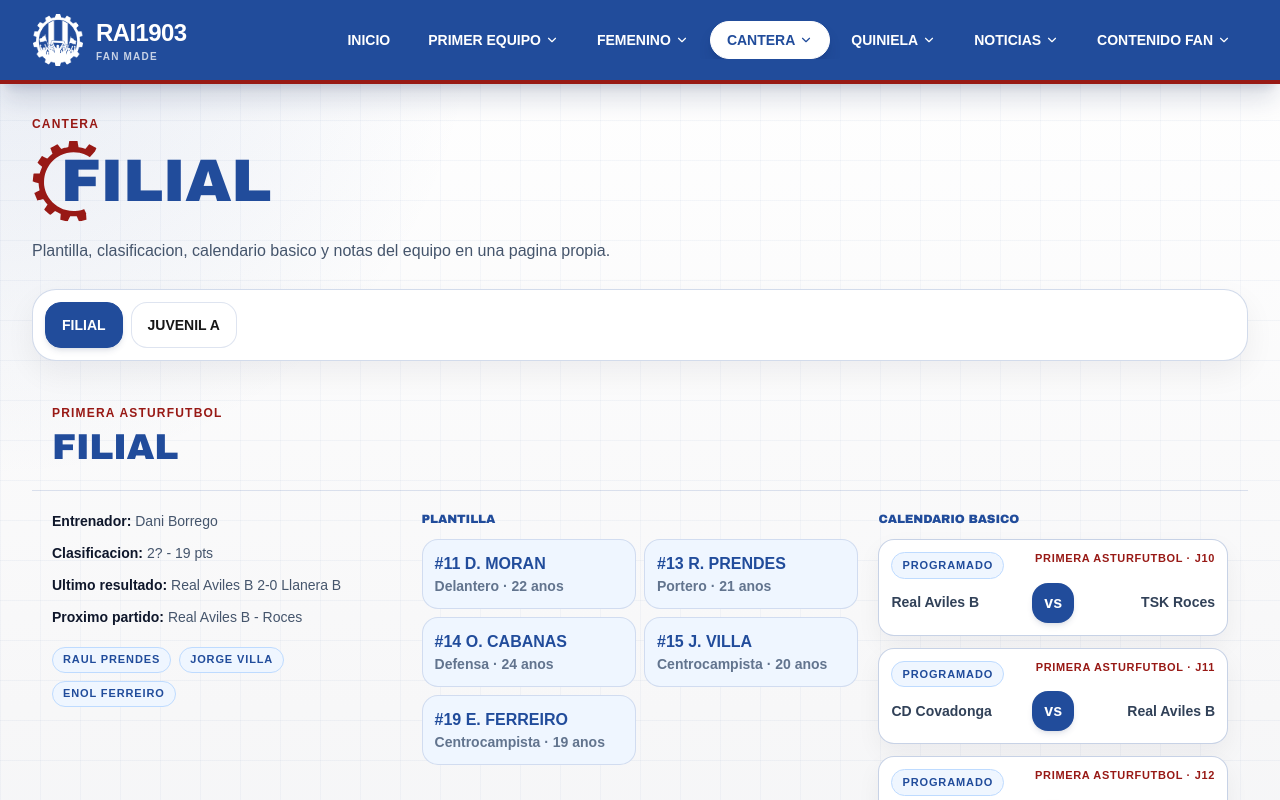
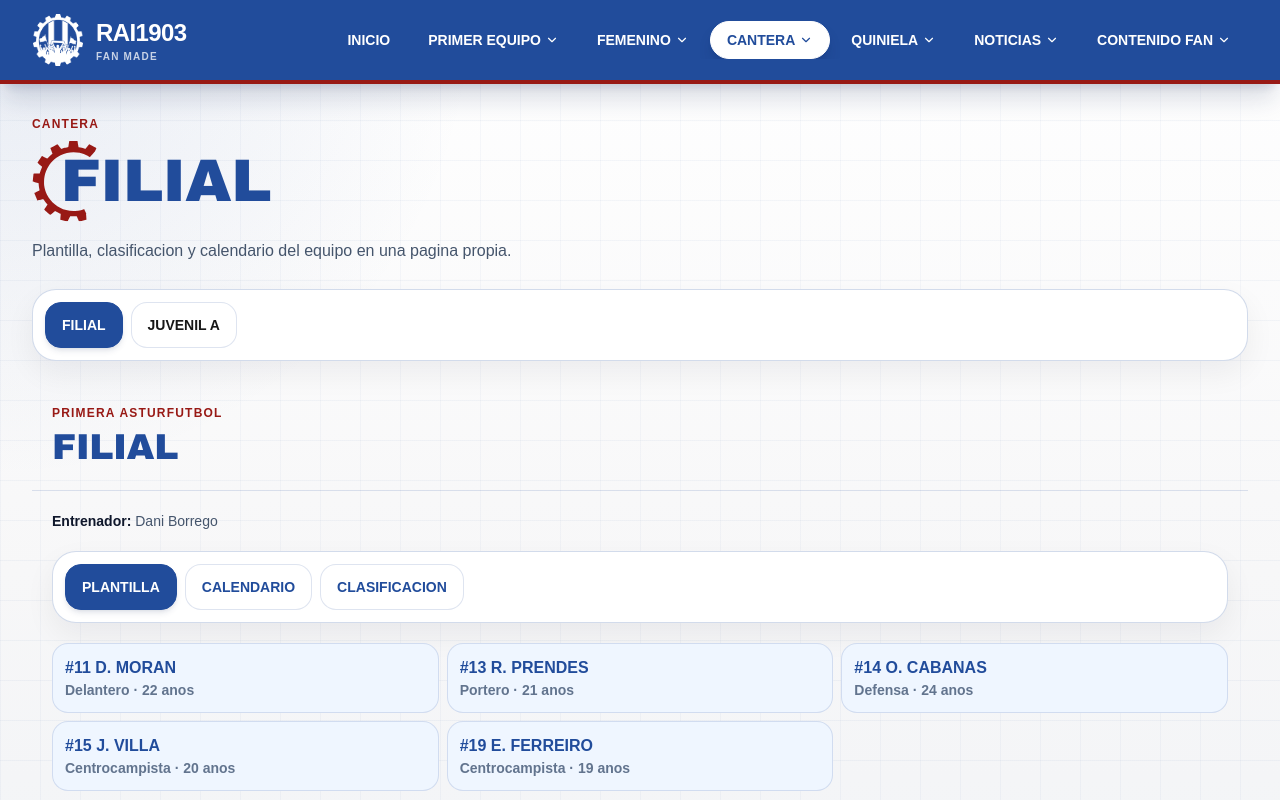
Before and after one commit to academiaohara/RAI1903, a Next.js app: page /cantera/filial in a window 1280 px wide. Shown: the top 800 px of the page. Built offline with nearby package versions, Linux system fonts and the light colour scheme.

Commit message:
Refactor cantera team page with tabbed full-width sections
Keep only coach in the info block and move plantilla, calendario,
and clasificacion into a horizontal section navigator matching SectionTabs styling.

Co-authored-by: academiaohara <academiaohara@users.noreply.github.com>

```diff
--- a/app/cantera/[teamId]/page.tsx
+++ b/app/cantera/[teamId]/page.tsx
@@ -1,8 +1,6 @@
 import { notFound } from "next/navigation";
-import { Badge } from "@/components/Badge";
+import { CanteraTeamSections } from "@/components/cantera/CanteraTeamSections";
 import { Card } from "@/components/Card";
-import { LeagueTable } from "@/components/LeagueTable";
-import { MatchCard } from "@/components/MatchCard";
 import { PageHero } from "@/components/PageHero";
 import { SectionTabs } from "@/components/SectionTabs";
 import { academyTeams } from "@/data/mock";
@@ -23,40 +21,18 @@ export default async function CanteraTeamPage({ params }: { params: Promise<{ te
 
   return (
     <div className="space-y-6">
-      <PageHero eyebrow="Cantera" title={team.name} description="Plantilla, clasificacion, calendario basico y notas del equipo en una pagina propia." />
+      <PageHero eyebrow="Cantera" title={team.name} description="Plantilla, clasificacion y calendario del equipo en una pagina propia." />
       <SectionTabs tabs={tabs} />
 
       <Card eyebrow={team.category} title={team.name}>
-        <div className="grid gap-5 xl:grid-cols-[0.8fr_1fr_0.8fr]">
-          <div className="space-y-3 text-sm text-slate-600">
-            <p><strong className="text-slate-900">Entrenador:</strong> {team.coach}</p>
-            <p><strong className="text-slate-900">Clasificacion:</strong> {team.position}</p>
-            <p><strong className="text-slate-900">Ultimo resultado:</strong> {team.lastResult}</p>
-            <p><strong className="text-slate-900">Proximo partido:</strong> {team.nextMatch}</p>
-            <div className="flex flex-wrap gap-2 pt-2">{team.standoutPlayers.map((player) => <Badge key={player} tone="blue">{player}</Badge>)}</div>
-          </div>
-          <div>
-            <h3 className="mb-3 text-xs font-bold uppercase tracking-normal text-[#214C9B]">Plantilla</h3>
-            <div className="grid gap-2 sm:grid-cols-2">
-              {team.roster.map((player) => (
-                <div key={player.id} className="rounded-2xl border border-[#214C9B]/15 bg-blue-50 p-3">
-                  <p className="font-extrabold uppercase text-[#214C9B]">#{player.number} {player.displayName}</p>
-                  <p className="text-sm font-bold text-slate-500">{player.position} · {player.age} anos</p>
-                </div>
-              ))}
-            </div>
-          </div>
-          <div>
-            <h3 className="mb-3 text-xs font-bold uppercase tracking-normal text-[#214C9B]">Calendario basico</h3>
-            <div className="space-y-3">{team.calendar.map((match) => <MatchCard key={match.id} match={match} compact />)}</div>
-          </div>
-        </div>
-        <div className="mt-5 grid gap-5 xl:grid-cols-[1fr_0.45fr]">
-          <LeagueTable teams={team.table} compact />
-          <div className="rounded-2xl border border-slate-200 bg-slate-50 p-4">
-            <p className="text-xs font-bold uppercase tracking-normal text-slate-500">Notas</p>
-            {team.news.map((item) => <p key={item} className="mt-2 text-sm font-bold text-slate-700">{item}</p>)}
-          </div>
+        <CanteraTeamSections team={team} />
+        <div className="mt-5 rounded-2xl border border-slate-200 bg-slate-50 p-4">
+          <p className="text-xs font-bold uppercase tracking-normal text-slate-500">Notas</p>
+          {team.news.map((item) => (
+            <p key={item} className="mt-2 text-sm font-bold text-slate-700">
+              {item}
+            </p>
+          ))}
         </div>
       </Card>
     </div>
--- /dev/null
+++ b/components/cantera/CanteraTeamSections.tsx
@@ -0,0 +1,81 @@
+"use client";
+
+import { useState } from "react";
+import { LeagueTable } from "@/components/LeagueTable";
+import { MatchCard } from "@/components/MatchCard";
+import { cn } from "@/lib/utils";
+import type { AcademyTeam } from "@/types";
+
+const sectionShellClassName =
+  "rounded-3xl border border-[#214C9B]/20 bg-white p-3 shadow-[0_12px_30px_rgba(17,24,39,0.06)] no-scrollbar flex gap-2 overflow-x-auto";
+
+const sections = [
+  { id: "plantilla", label: "Plantilla" },
+  { id: "calendario", label: "Calendario" },
+  { id: "clasificacion", label: "Clasificacion" },
+] as const;
+
+type SectionId = (typeof sections)[number]["id"];
+
+type CanteraTeamSectionsProps = {
+  team: AcademyTeam;
+};
+
+export function CanteraTeamSections({ team }: CanteraTeamSectionsProps) {
+  const [activeSection, setActiveSection] = useState<SectionId>("plantilla");
+
+  return (
+    <div className="space-y-5">
+      <p className="text-sm text-slate-600">
+        <strong className="text-slate-900">Entrenador:</strong> {team.coach}
+      </p>
+
+      <nav className={sectionShellClassName} aria-label="Secciones del equipo">
+        {sections.map((section) => {
+          const active = activeSection === section.id;
+          return (
+            <button
+              key={section.id}
+              type="button"
+              aria-pressed={active}
+              onClick={() => setActiveSection(section.id)}
+              className={cn(
+                "min-w-fit rounded-2xl border px-4 py-3 text-sm font-bold uppercase tracking-normal transition",
+                active
+                  ? "border-[#214C9B] bg-[#214C9B] text-white shadow-md shadow-blue-950/10"
+                  : "border-[#214C9B]/15 bg-white text-[#214C9B] hover:border-[#214C9B] hover:bg-blue-50",
+              )}
+            >
+              {section.label}
+            </button>
+          );
+        })}
+      </nav>
+
+      {activeSection === "plantilla" && (
+        <div className="grid gap-2 sm:grid-cols-2 lg:grid-cols-3">
+          {team.roster.map((player) => (
+            <div key={player.id} className="rounded-2xl border border-[#214C9B]/15 bg-blue-50 p-3">
+              <p className="font-extrabold uppercase text-[#214C9B]">
+                #{player.number} {player.displayName}
+              </p>
+              <p className="text-sm font-bold text-slate-500">
+                {player.position} · {player.age} anos
+              </p>
+            </div>
+          ))}
+        </div>
+      )}
+
+      {activeSection === "calendario" && (
+        <div className="space-y-3">
+          {team.calendar.map((match) => (
+            <MatchCard key={match.id} match={match} compact />
+          ))}
+        </div>
+      )}
+
+      {activeSection === "clasificacion" && <LeagueTable teams={team.table} compact />}
+    </div>
+  );
+}
```
